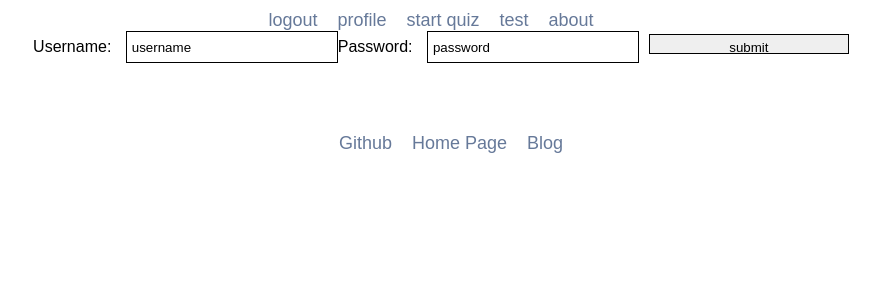
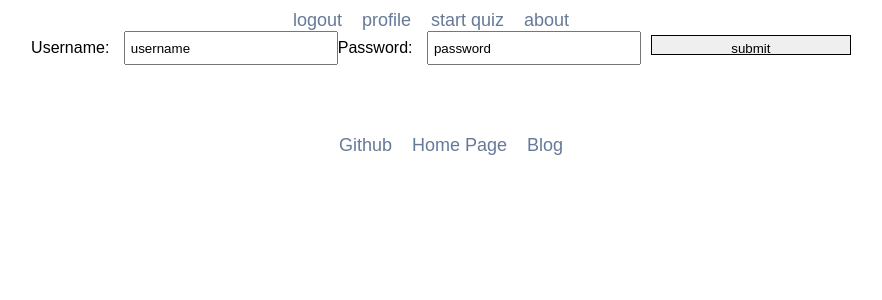
Before and after one commit to deepbsd/codeDrills-client, a React (Create React App) app: page /login in a window 1280 px wide. Shown: the top 300 px of the page, without its empty margins (199-1081 px from the left). Built offline with nearby package versions, Linux system fonts and the light colour scheme.

Commit message:
working on converting all styles to styled components

```diff
--- a/src/components/header/header.css
+++ /dev/null
@@ -1,5 +0,0 @@
-
-.header li {
-    display: inline-block;
-    padding: 5px;
-}
--- a/src/components/login/index.js
+++ b/src/components/login/index.js
@@ -1,13 +1,14 @@
 import React from 'react';
+import Style from './style';
 
-import './login.css';
+
 
 export default function Login() {
     return (
-        <form className="login">
+        <Style.wrapper>
             Username: <input type="text" name="username" value="username" />
             Password: <input type="text" name="password" value="password" />
-            <input type="submit" value="submit" />
-        </form>
+            <Style.input type="submit" value="submit" />
+        </Style.wrapper>
     );
 }
--- a/src/components/login/login.css
+++ /dev/null
@@ -1,3 +0,0 @@
-input {
-    border: solid black 1px;
-}
--- /dev/null
+++ b/src/components/login/style.js
@@ -0,0 +1,13 @@
+import styled from 'styled-components';
+
+const Style = {
+  wrapper: styled.div`
+        display: inline;
+  `,
+  input: styled.input`
+        border: solid black 1px;
+  `
+}
+
+
+export default Style;
--- a/src/components/logout/index.js
+++ b/src/components/logout/index.js
@@ -1,18 +1,19 @@
 import React from 'react';
 
+import Style from './style';
 
-import './logout.css';
+
 
 
 export default function Logout() {
 
     return (
-        <div className="logout">
+        <Style.wrapper>
             <ul className="logoutList">
                 <li className="logoutLi"><a href="/">Logout</a></li>
                 <li className="logoutLi"><a href="/profile">Cancel</a></li>
             </ul>
-        </div>
+        </Style.wrapper>
     );
 
 }
--- /dev/null
+++ b/src/components/logout/style.js
@@ -0,0 +1,10 @@
+import styled from 'styled-components';
+
+const Style = {
+    wrapper: styled.div`
+        display: inline-block;
+    `
+}
+
+
+export default Style;
--- a/src/components/navitem/index.js
+++ b/src/components/navitem/index.js
@@ -20,7 +20,8 @@ export default class NavItem extends React.Component {
     render() {
 
             return (
-                 this.props.loggedIn === this.props.private ? <li><a href={this.props.href}>{this.props.link}</a></li> : this.props.link === "test" ? <li><a onClick={this.handleClick}>{this.props.link}</a></li> : null
+                 this.props.loggedIn === this.props.private ? <li><a href={this.props.href}>{this.props.link}</a></li>
+                 : null
             );
 
     }
--- a/src/reducers/index.js
+++ b/src/reducers/index.js
@@ -67,9 +67,6 @@ const initialState = {
           link: "start quiz",
           href: "/startquiz",
           private: true
-      },
-      {
-          link: "test"
       }
     ],
     questions: [
```
Also changed, not shown: src/components/header/style.js (deleted), src/components/logout/logout.css (deleted).
